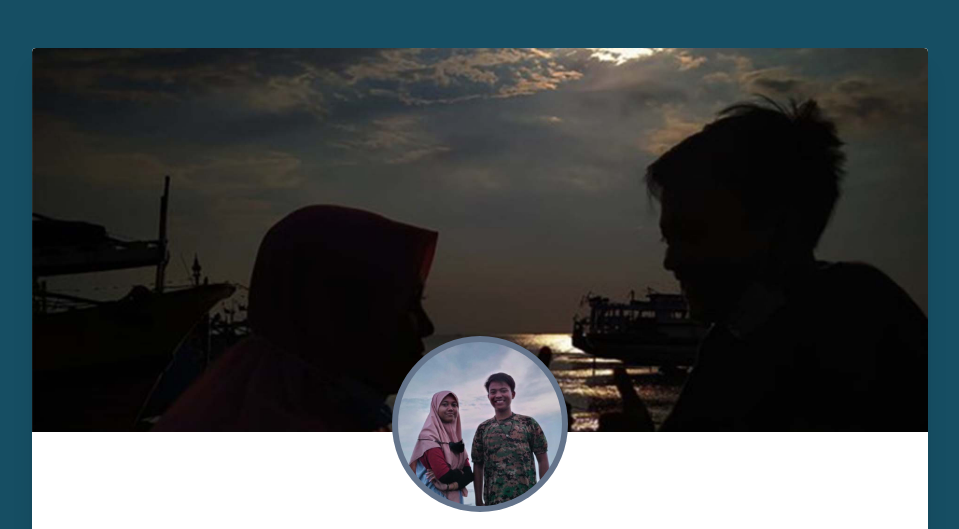
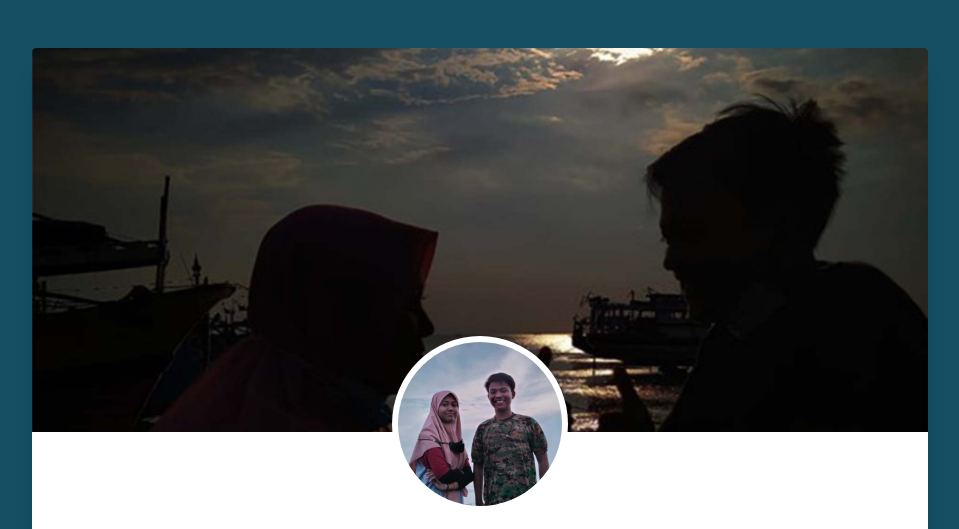
Before and after one commit to mhrpwfc88/ucapan, a website: page index.html in a window 1280 px wide. Shown: the top 529 px of the page, without its empty margins (160-1119 px from the left). Drawn offline with Linux system fonts and the light colour scheme; a web font is replaced by a local one.

Commit message:
maintenance

```diff
--- a/index.html
+++ b/index.html
@@ -18,14 +18,14 @@
   </head>
   <body class="bg-cyan-900 font-poppins">
     <div class="flex flex-wrap items-center justify-center relative">
-      <div class="container max-w-4xl bg-white rounded shadow-xl m-12">
+      <div class="container max-w-4xl bg-white rounded-xl shadow-xl m-12">
         <div class="h-96 overflow-hidden rounded-t">
           <img class="w-full rounded-t" src="img/bg-pp.JPG" alt="bg" />
         </div>
         <div class="flex justify-center px-5 -mt-24 mb-5">
           <span class="block h-44 w-44">
             <img
-              class="mx-auto object-cover rounded-full bg-slate-500 p-1.5"
+              class="mx-auto object-cover rounded-full bg-white p-1.5"
               src="img/pp.jpg"
               alt="foto profile"
             />
```
Also changed, not shown: dist/output.css.
